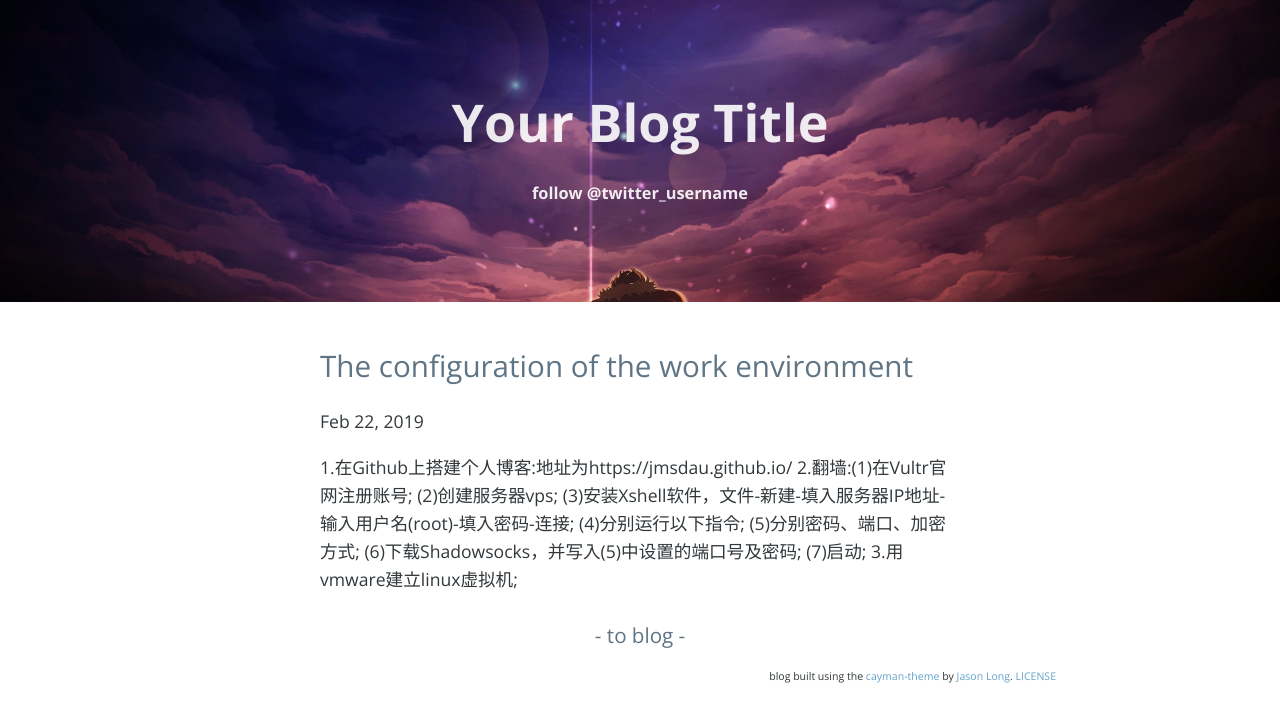
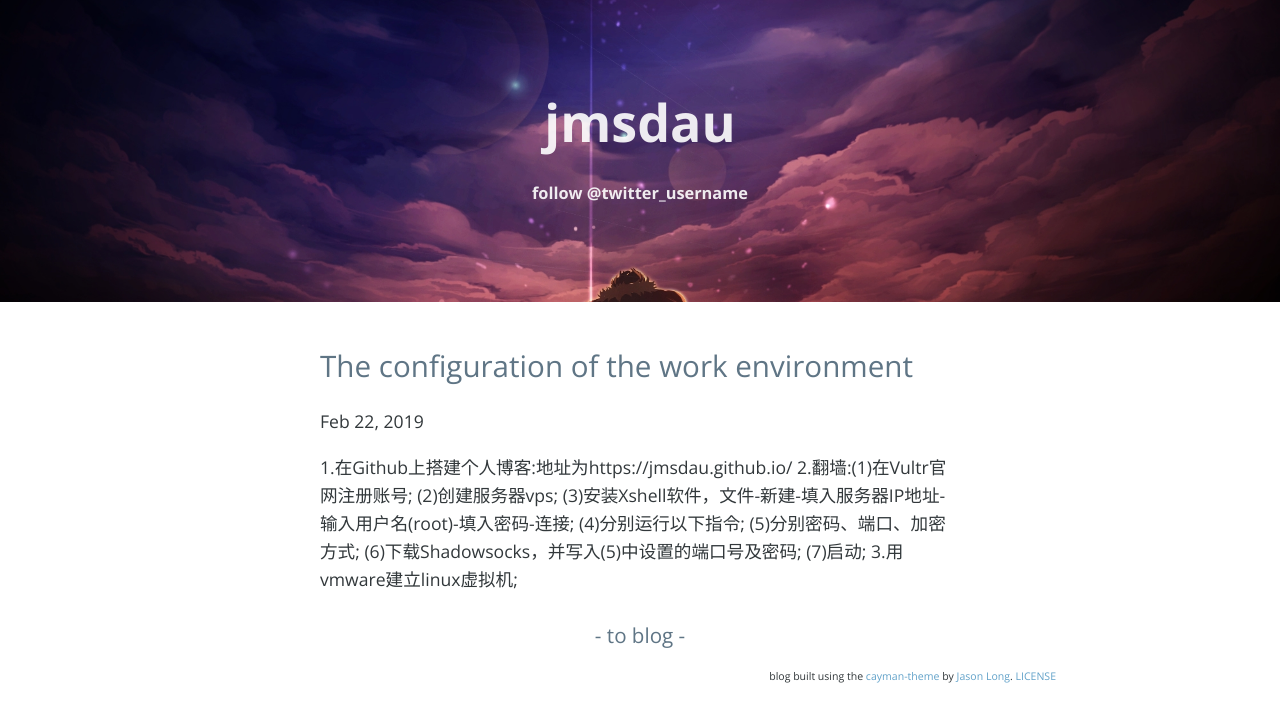
Before and after one commit to jmsdau/jmsdau.github.io, a Jekyll site: the page built from _posts/2019-02-22-configuration1.md, in a window 1280 px wide. Shown: the top 722 px of the page. Built offline with Jekyll 4.4.1, drawn with Linux system fonts in a browser that asks for light colours; nearby versions of some CDN libraries; comment, search, counter and statistics services are not loaded.

Commit message:
Update _config.yml

```diff
--- a/_config.yml
+++ b/_config.yml
@@ -6,7 +6,7 @@
 # 'jekyll serve'. If you change this file, please restart the server process.
 
 # Site settings
-title: Your Blog Title
+title: jmsdau
 description: '' # write a nice description for your blog
 baseurl: '' # the subpath of your site, e.g. /blog
 url: '' # the base hostname & protocol for your site http://www.example.com
```
